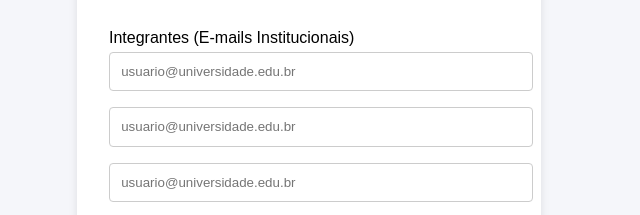
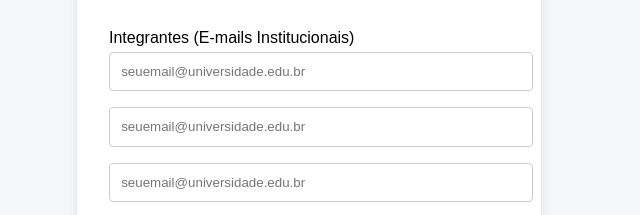
Before and after one commit to JuanCJGuerrero/entregacontinua, a plain HTML site: page connexa-mvp/frontend/grupo.html in a window 1280 px wide. Shown: the part 209-424 px from the top of the page, 331-971 px from the left. Drawn offline with Linux system fonts and the light colour scheme.

Commit message:
grupo.js criado

```diff
--- a/connexa-mvp/backend/server.js
+++ b/connexa-mvp/backend/server.js
@@ -4,6 +4,7 @@ const db = require('./database');
 
 const app = express();
 app.use(express.json());
+
 
 // Endpoint de cadastro de usuário
 app.post('/api/usuarios/cadastro', async (req, res) => {
--- a/connexa-mvp/frontend/grupo.html
+++ b/connexa-mvp/frontend/grupo.html
@@ -15,9 +15,9 @@
 
             <label>Integrantes (E-mails Institucionais)</label>
             <div id="integrantesContainer">
-                <input type="email" name="integrante" class="integrante" pattern=".+@universidade.edu.br" required placeholder="usuario@universidade.edu.br">
-                <input type="email" name="integrante" class="integrante" pattern=".+@universidade.edu.br" required placeholder="usuario@universidade.edu.br">
-                <input type="email" name="integrante" class="integrante" pattern=".+@universidade.edu.br" required placeholder="usuario@universidade.edu.br">
+                <input type="email" name="integrante" class="integrante" pattern=".+@universidade.edu.br" required placeholder="seuemail@universidade.edu.br">
+                <input type="email" name="integrante" class="integrante" pattern=".+@universidade.edu.br" required placeholder="seuemail@universidade.edu.br">
+                <input type="email" name="integrante" class="integrante" pattern=".+@universidade.edu.br" required placeholder="seuemail@universidade.edu.br">
             </div>
             <button type="button" id="addIntegrante">Adicionar Integrante</button>
             <button type="button" id="removeIntegrante">Remover Integrante</button>
```
Also changed, not shown: connexa-mvp/frontend/cadastro.html (+2 -2 lines).
